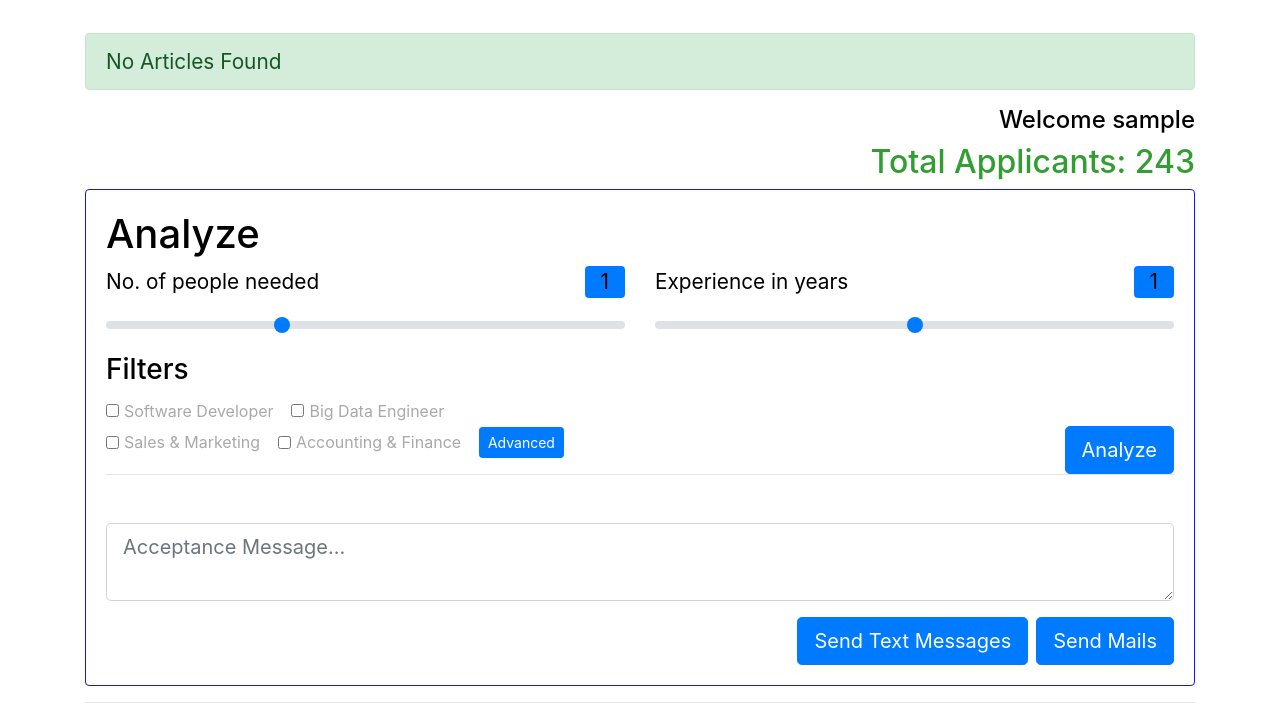
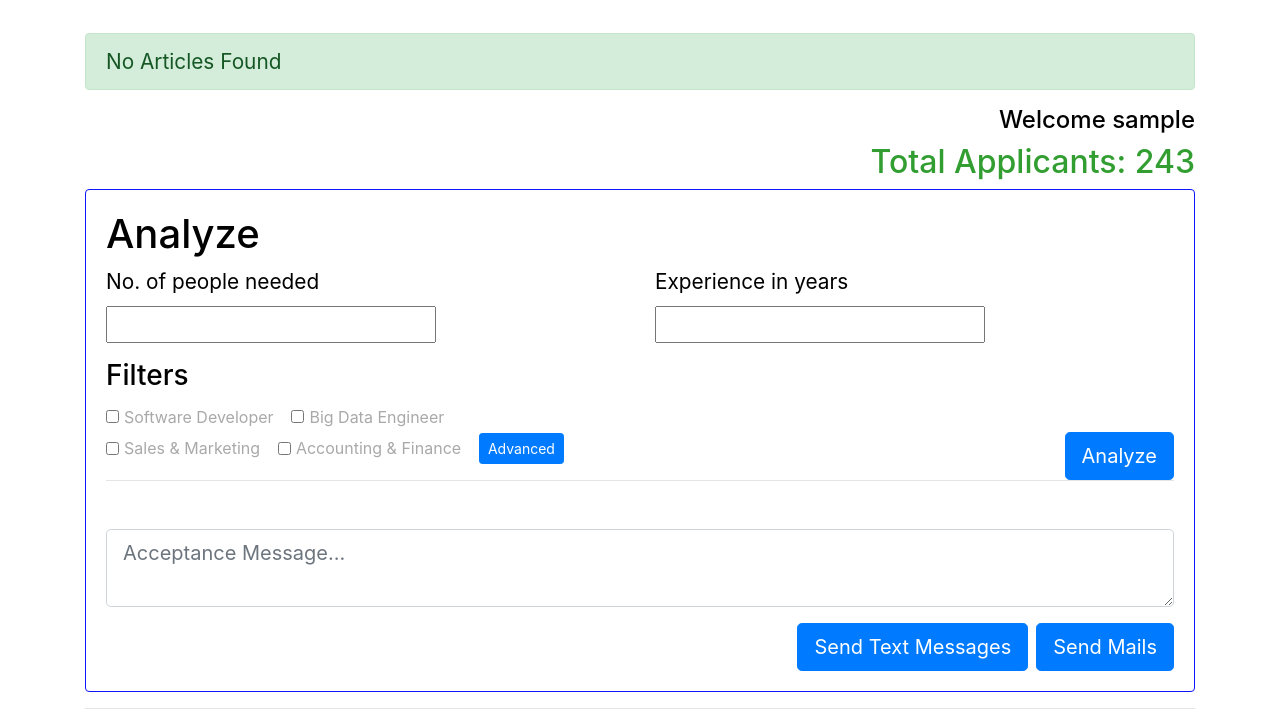
Before and after one commit to ABCF98/Snoopy, a Flask app: page /analyze in a window 1280 px wide. Shown: the part 63-782 px from the top of the page. Run offline with Flask 2, Linux system fonts and the light colour scheme; the visitor is signed in with stand-in values (Sample User, id 1); data that the repository does not hold is empty; some libraries are stand-ins or nearby versions.

Commit message:
Replace sliders with inputs

```diff
--- a/static/styles/base.css
+++ b/static/styles/base.css
@@ -19,7 +19,7 @@ body {
 
 .uploader-input {
   background: #fff;
-  color: #495057;
+  color: #696969;
   font-size: 1rem;
 }
 
--- a/templates/analyze.html
+++ b/templates/analyze.html
@@ -128,15 +128,17 @@
         <div class="col-md-6">
           <div class="form-group">
             <label for="rate">No. of people needed</label>
-            <span id="rate-value" class="label bg-primary px-3 rounded float-right">1</span>
-            <input type="range" id="rate" class="custom-range" min="0.5" max="2" value="1" step="0.1">
+            <!-- <span id="rate-value" class="label bg-primary px-3 rounded float-right">1</span> -->
+            <input type="number" min="1">
+            <!-- <input type="range" id="rate" class="custom-range" min="0.5" max="2" value="1" step="0.1"> -->
           </div>
         </div>
         <div class="col-md-6">
           <div class="form-group">
             <label for="pitch">Experience in years</label>
-            <div id="pitch-value" class="label bg-primary px-3 rounded float-right">1</div>
-            <input type="range" id="pitch" class="custom-range" min="0" max="2" value="1" step="0.1">
+            <!-- <div id="pitch-value" class="label bg-primary px-3 rounded float-right">1</div> -->
+            <input type="number" min="1">
+            <!-- <input type="range" id="pitch" class="custom-range" min="0" max="2" value="1" step="0.1"> -->
           </div>
         </div>
       </div>
```
